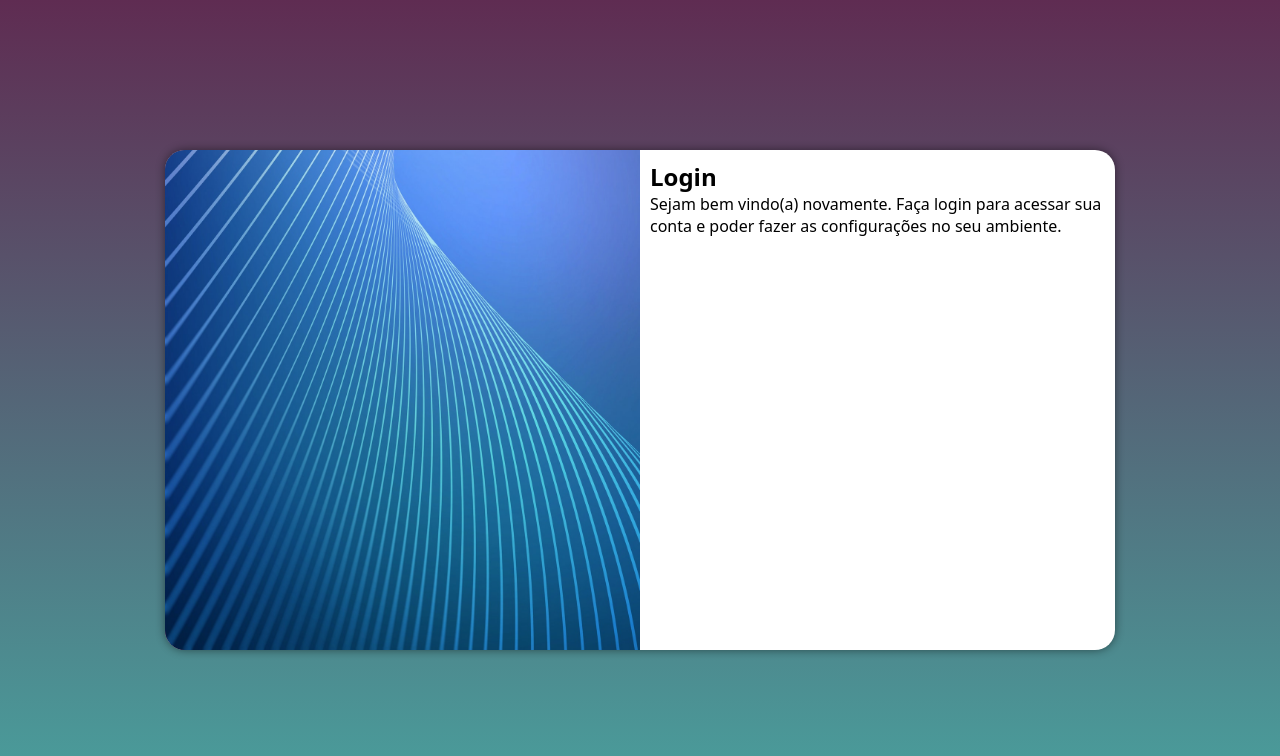
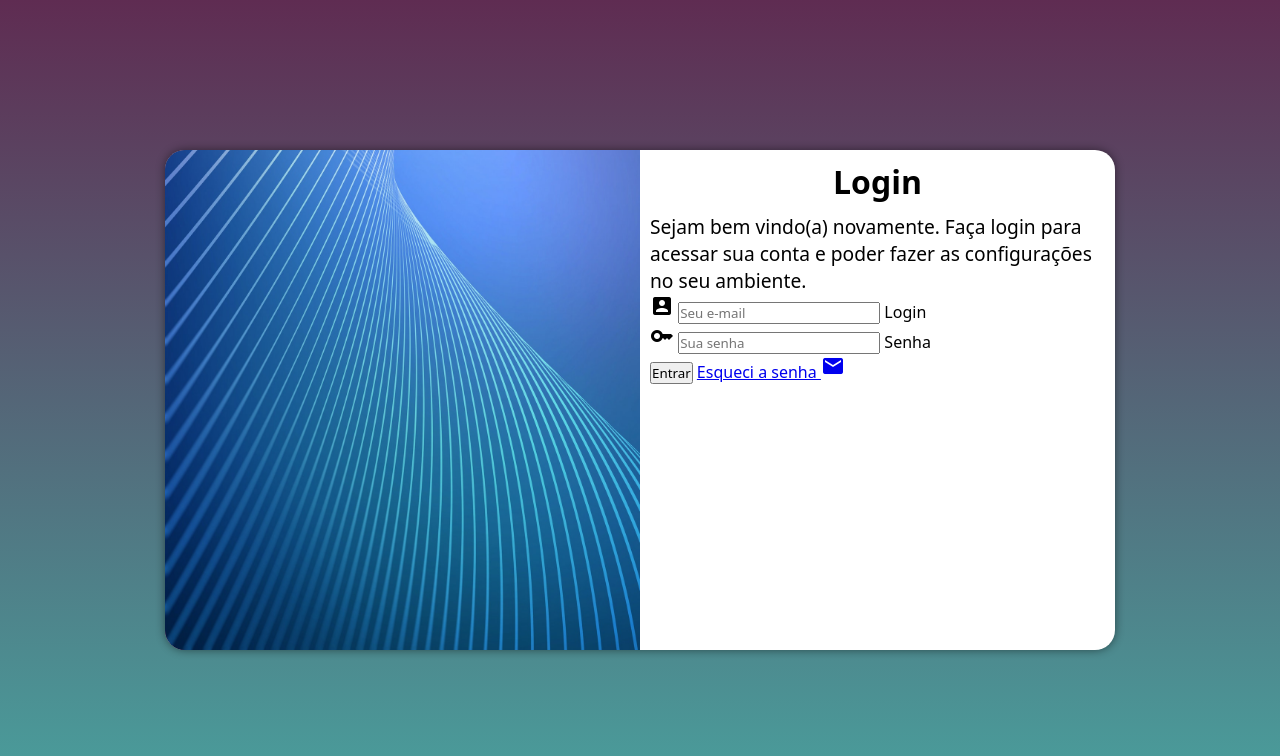
Before and after one commit to AdrielTeles97/projeto-login, a plain HTML site: page index.html in a window 1280 px wide. Drawn offline with Linux system fonts and the light colour scheme.

Commit message:
formulario criado

```diff
--- a/estilos/media-query.css
+++ b/estilos/media-query.css
@@ -44,4 +44,14 @@
         height: 100%;
     }
 
+    div#formulario > h1 {
+        font-size: 2em;
+
+    }
+
+
+    div#formulario > p {
+        font-size: 1.2em;
+    }
+
 }
--- a/estilos/style.css
+++ b/estilos/style.css
@@ -53,3 +53,12 @@ section#login > div#formulario {
     display: block;
     padding: 10px;
 }
+
+div#formulario  > h1 {
+    text-align: center;
+    margin-bottom: 10px;
+}
+
+div#formulario > p {
+    font-size: 0.8em;
+}
--- a/index.html
+++ b/index.html
@@ -5,6 +5,7 @@
     <meta http-equiv="X-UA-Compatible" content="IE=edge">
     <meta name="viewport" content="width=device-width, initial-scale=1.0">
     <title>Login</title>
+    <link href="https://fonts.googleapis.com/icon?family=Material+Icons" rel="stylesheet">
     <link rel="stylesheet" href="estilos/style.css">
     <link rel="stylesheet" href="estilos/media-query.css">
 </head>
@@ -22,7 +23,20 @@
                     fazer as configurações no seu ambiente.
                 </p>
 
-                <form action="login.php" method="post">
+                <form action="login.php" method="post" autocomplete="on">
+                    <div class="campo">
+                        <span class="material-icons">account_box</span>
+                        <input type="email" name="login" id="ilogin" placeholder="Seu e-mail" autocomplete="email" required maxlength="30">
+                        <label for="ilogin">Login</label>
+                    </div>
+
+                    <div class="campo">
+                        <span class="material-icons">key</span>
+                        <input type="password" name="senha" id="isenha" placeholder="Sua senha" autocomplete="current-password" required minlength="8" maxlength="20">
+                        <label for="isenha">Senha</label>
+                    </div>
+                    <input type="submit" value="Entrar">
+                    <a href="#">Esqueci a senha <span class="material-icons">mail</span></a>
 
                 </form>
             </div>
```
